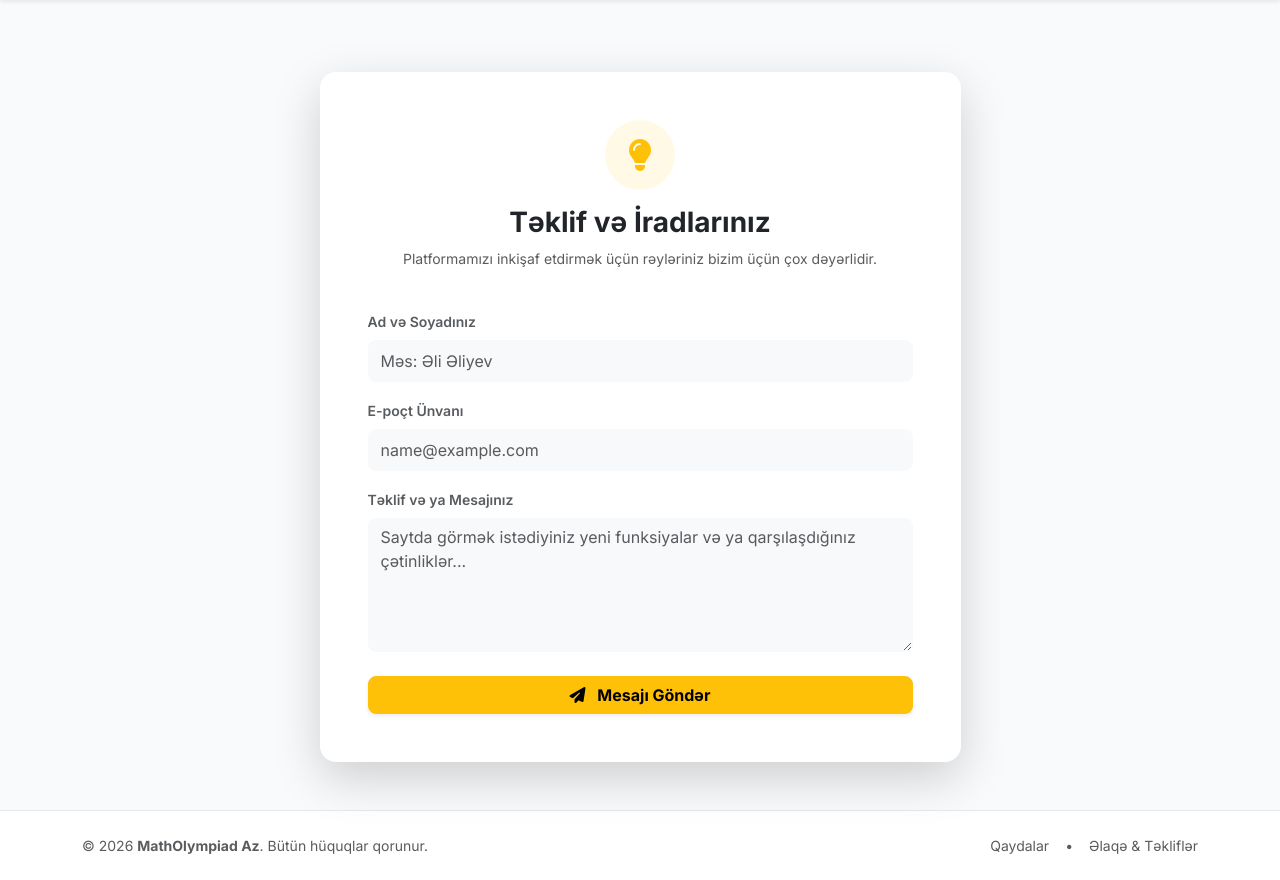
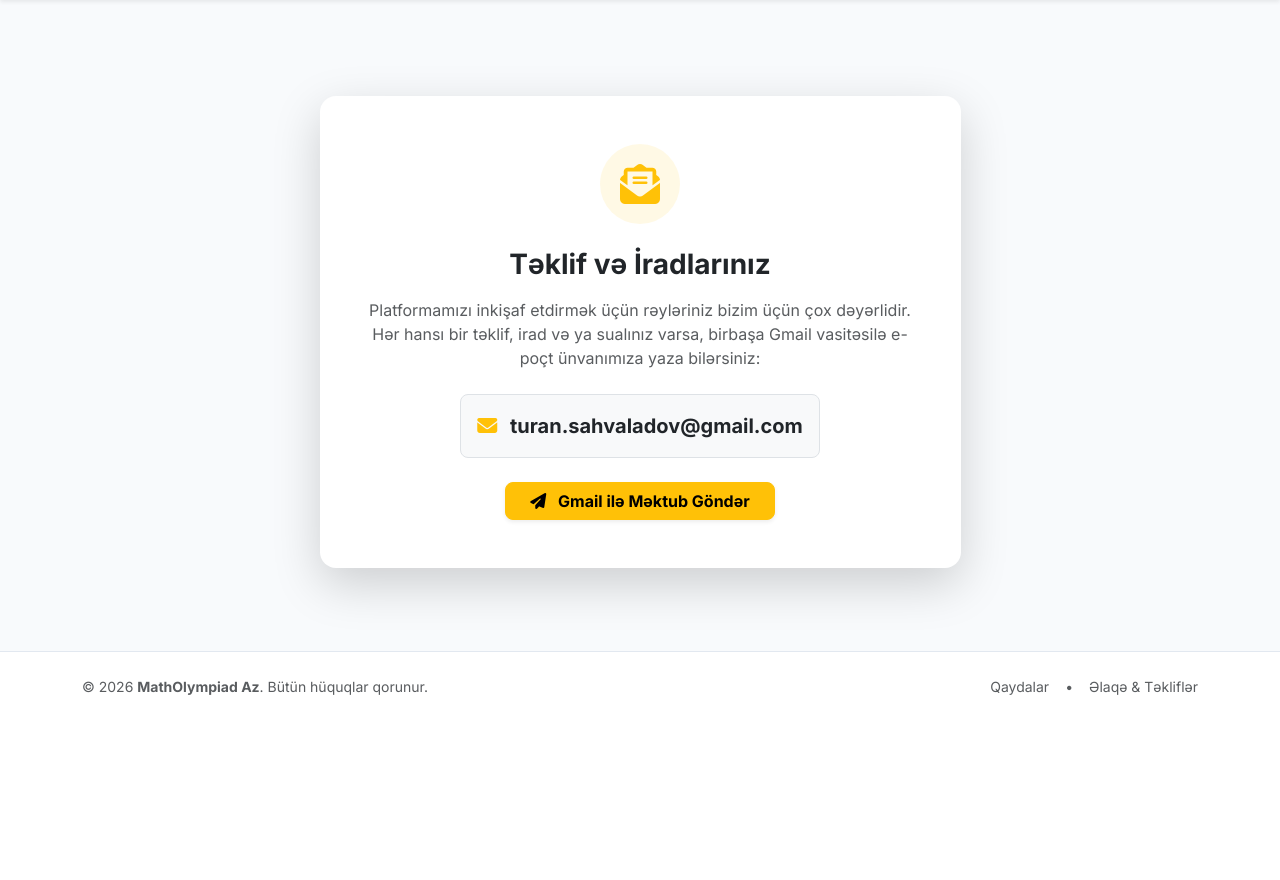
Before and after one commit to turan1003996/riyaziyyat-ai1, a Flask app: page /feedback in a window 1280 px wide. Shown: the part 79-959 px from the top of the page. After the commit the page ends 774 px from the top, so only its background shows below. Run offline with Flask 3, Linux system fonts and the light colour scheme.

Commit message:
Adjust feedback form layout and email link

```diff
--- a/templates/feedback.html
+++ b/templates/feedback.html
@@ -1,37 +1,37 @@
 {% extends 'base.html' %}
 
 {% block content %}
-<div class="row justify-content-center my-4">
+<div class="row justify-content-center my-5">
     <div class="col-lg-7">
-        <div class="card border-0 shadow-lg rounded-4 p-4 p-md-5">
-            <div class="text-center mb-4">
-                <div class="rounded-circle bg-warning bg-opacity-10 text-warning d-inline-flex align-items-center justify-content-center mb-3" style="width: 70px; height: 70px;">
-                    <i class="fa-solid fa-lightbulb fs-2"></i>
-                </div>
-                <h3 class="fw-bold">Təklif və İradlarınız</h3>
-                <p class="text-muted small">Platformamızı inkişaf etdirmək üçün rəyləriniz bizim üçün çox dəyərlidir.</p>
+        <div class="card border-0 shadow-lg rounded-4 p-4 p-md-5 text-center">
+
+            <!-- İkon -->
+            <div class="rounded-circle bg-warning bg-opacity-10 text-warning d-inline-flex align-items-center justify-content-center mx-auto mb-4" style="width: 80px; height: 80px;">
+                <i class="fa-solid fa-envelope-open-text fs-1"></i>
             </div>
 
-            <form action="{{ url_for('feedback') }}" method="POST">
-                <div class="mb-3">
-                    <label class="form-label fw-semibold small text-muted">Ad və Soyadınız</label>
-                    <input type="text" name="name" class="form-control rounded-3 border-light bg-light py-2" placeholder="Məs: Əli Əliyev" required>
-                </div>
+            <!-- Başlıq və Mətn -->
+            <h3 class="fw-bold mb-3">Təklif və İradlarınız</h3>
+            <p class="text-muted fs-6 mb-4">
+                Platformamızı inkişaf etdirmək üçün rəyləriniz bizim üçün çox dəyərlidir.
+                Hər hansı bir təklif, irad və ya sualınız varsa, birbaşa Gmail vasitəsilə e-poçt ünvanımıza yaza bilərsiniz:
+            </p>
 
-                <div class="mb-3">
-                    <label class="form-label fw-semibold small text-muted">E-poçt Ünvanı</label>
-                    <input type="email" name="email" class="form-control rounded-3 border-light bg-light py-2" placeholder="name@example.com" required>
-                </div>
+            <!-- Email Qutusu -->
+            <div class="p-3 bg-light rounded-3 border d-inline-block mx-auto mb-4">
+                <a href="https://mail.google.com/mail/?view=cm&fs=1&to=turan.sahvaladov@gmail.com" target="_blank" class="text-decoration-none fw-bold fs-5 text-dark">
+                    <i class="fa-solid fa-envelope text-warning me-2"></i>
+                    turan.sahvaladov@gmail.com
+                </a>
+            </div>
 
-                <div class="mb-4">
-                    <label class="form-label fw-semibold small text-muted">Təklif və ya Mesajınız</label>
-                    <textarea name="message" class="form-control rounded-3 border-light bg-light" rows="5" placeholder="Saytda görmək istədiyiniz yeni funksiyalar və ya qarşılaşdığınız çətinliklər..." required></textarea>
-                </div>
+            <!-- Birbaşa Gmail Açmaq Düyməsi -->
+            <div>
+                <a href="https://mail.google.com/mail/?view=cm&fs=1&to=turan.sahvaladov@gmail.com" target="_blank" class="btn btn-warning px-4 py-2.5 rounded-3 fw-bold shadow-sm">
+                    <i class="fa-solid fa-paper-plane me-2"></i> Gmail ilə Məktub Göndər
+                </a>
+            </div>
 
-                <button type="submit" class="btn btn-warning w-100 py-2.5 rounded-3 fw-bold shadow-sm">
-                    <i class="fa-solid fa-paper-plane me-2"></i> Mesajı Göndər
-                </button>
-            </form>
         </div>
     </div>
 </div>
```
